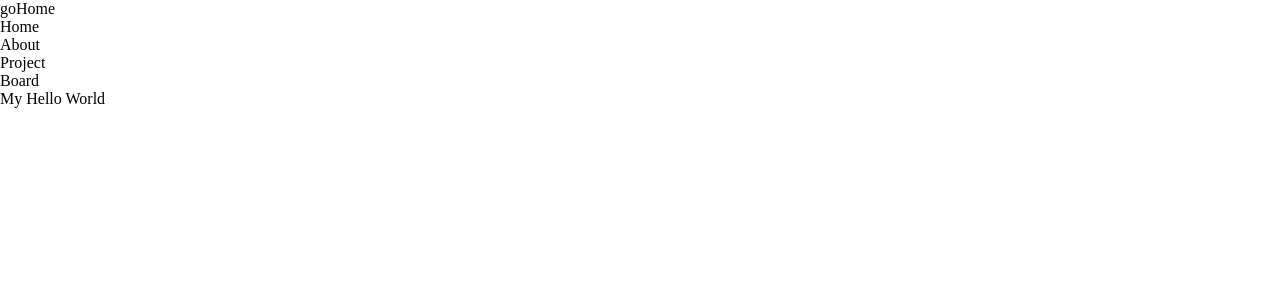
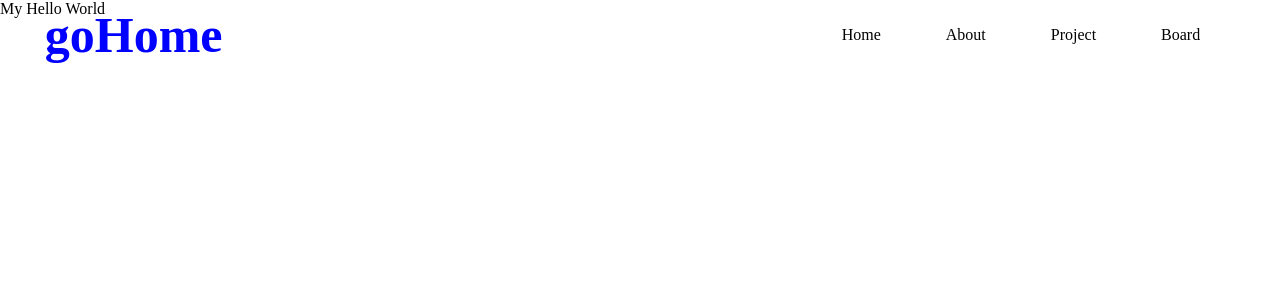
Before and after one commit to teikim98/IntroducePortfolio, a React (Create React App) app: page / in a window 1280 px wide. Shown: the top 300 px of the page. Built offline with nearby package versions, Linux system fonts and the light colour scheme.

Commit message:
header 반 완성

```diff
--- a/src/components/Header.js
+++ b/src/components/Header.js
@@ -1,34 +1,89 @@
 import styled from "styled-components";
 
-export default function Main(){
-
+export default function Main() {
   const Header = styled.header`
-    postion: fixed;
-    width : 100%;
+    position: fixed;
+    width: 100%;
     top: 0;
-    left:0;
-    bottom:0;
-    background-color:#fff000;
-
+    left: 0;
+    bottom: 0;
+    background-color: ${props => props.theme.bgColor};
+    z-index: 999;
   `;
-const Nav =styled.nav`
+  const Nav = styled.nav`
     display: flex;
-    margin : 0 auto;
+    margin: 0 auto;
     height: 70px;
+    align-items: center;
+    justify-content: space-between;
+    width: 93%;
+    .logo {
+      font-size: 50px;
+      font-weight: bold;
+      color: blue;
+    }
+    .menu {
+      ul {
+        display: flex;
+      }
+      li {
+        margin-right: 5px;
+        line-height: 38px;
+        & > a {
+          padding: 0 30px;
+          display: inline-block;
+          font-weight: 500;
+          transition: all 0.3s ease;
+          position: relative;
+          &::after {
+            width: 0;
+            left: 0;
+            position: absolute;
+            height: 100%;
+            content: "";
+            z-index: -1;
+            background-color: gray;
+            transition: all 0.6s ease 0.3s;
+          }
+          &:hover{
+            color: tomato;
+          }
+          &.active{
+            left: 0;
+            height: 0;
+            background-color: ${props => props.theme.textColor};
+            height: 100%;
+            z-index: 100;
+            color: ${props => props.theme.bgColor};
+            }
+        }
+      }
+    }
   `;
 
-
-    return(
-        <header>
-            <nav>
-            <div className='logo'><a href="#">goHome</a></div>
+  return (
+    <Header>
+      <Nav>
+        <div className="logo">
+          <a href="#">goHome</a>
+        </div>
+        <div className="menu">
           <ul>
-                <li><a href="">Home</a></li>
-                <li><a href="">About</a></li>
-                <li><a href="">Project</a></li>
-                <li><a href="">Board</a></li>
+            <li>
+              <a href="">Home</a>
+            </li>
+            <li>
+              <a href="">About</a>
+            </li>
+            <li>
+              <a href="">Project</a>
+            </li>
+            <li>
+              <a href="">Board</a>
+            </li>
           </ul>
-            </nav>
-        </header>
-    )
+        </div>
+      </Nav>
+    </Header>
+  );
 }
```
Lines whose indentation alone changed are shown as unchanged.
